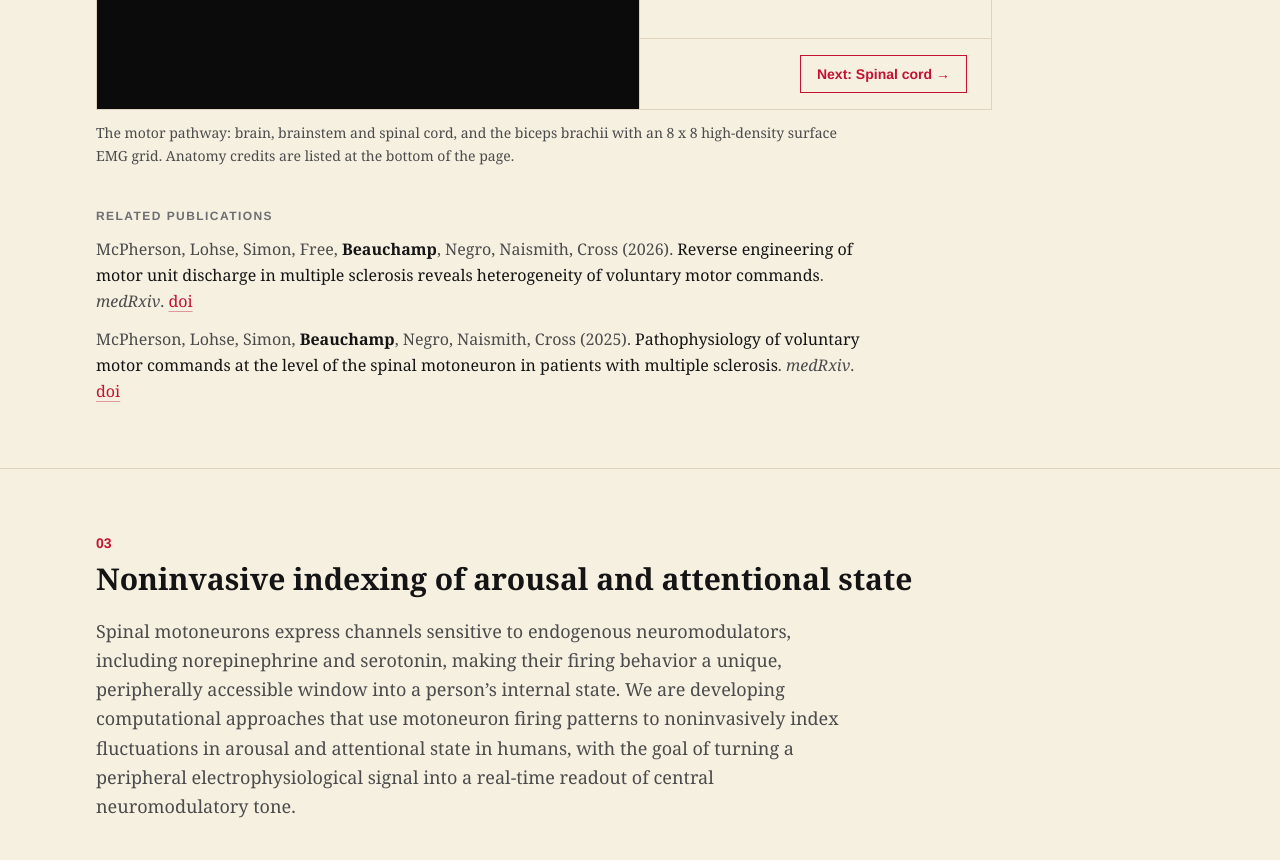
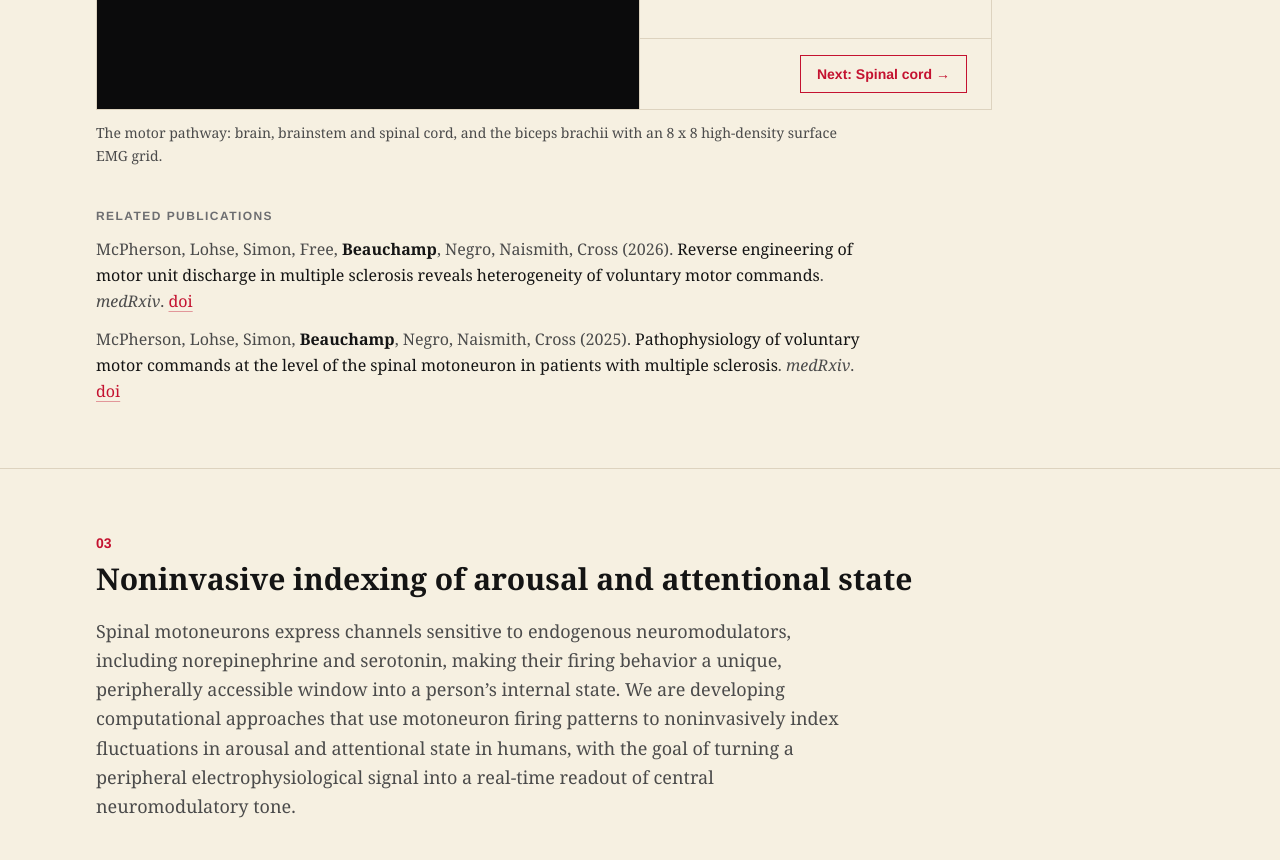
Before and after one commit to devansh-gr/Beauchamp_Lab, a React (Vite) app in the folder site/: page /research in a window 1280 px wide. Shown: the part 2760-3620 px from the top of the page. Built offline with nearby package versions, Linux system fonts and the light colour scheme; no server answers.

Commit message:
Drop credits pointer from figure caption

```diff
--- a/site/src/components/research/ProjectViz.tsx
+++ b/site/src/components/research/ProjectViz.tsx
@@ -94,7 +94,7 @@ export function PathwayFigure() {
       </div>
       <figcaption className="mt-3 max-w-3xl font-serif text-sm leading-relaxed text-body">
         The motor pathway: brain, brainstem and spinal cord, and the biceps brachii with an 8 x 8 high-density surface EMG
-        grid. Anatomy credits are listed at the bottom of the page.
+        grid.
       </figcaption>
     </figure>
   )
```
